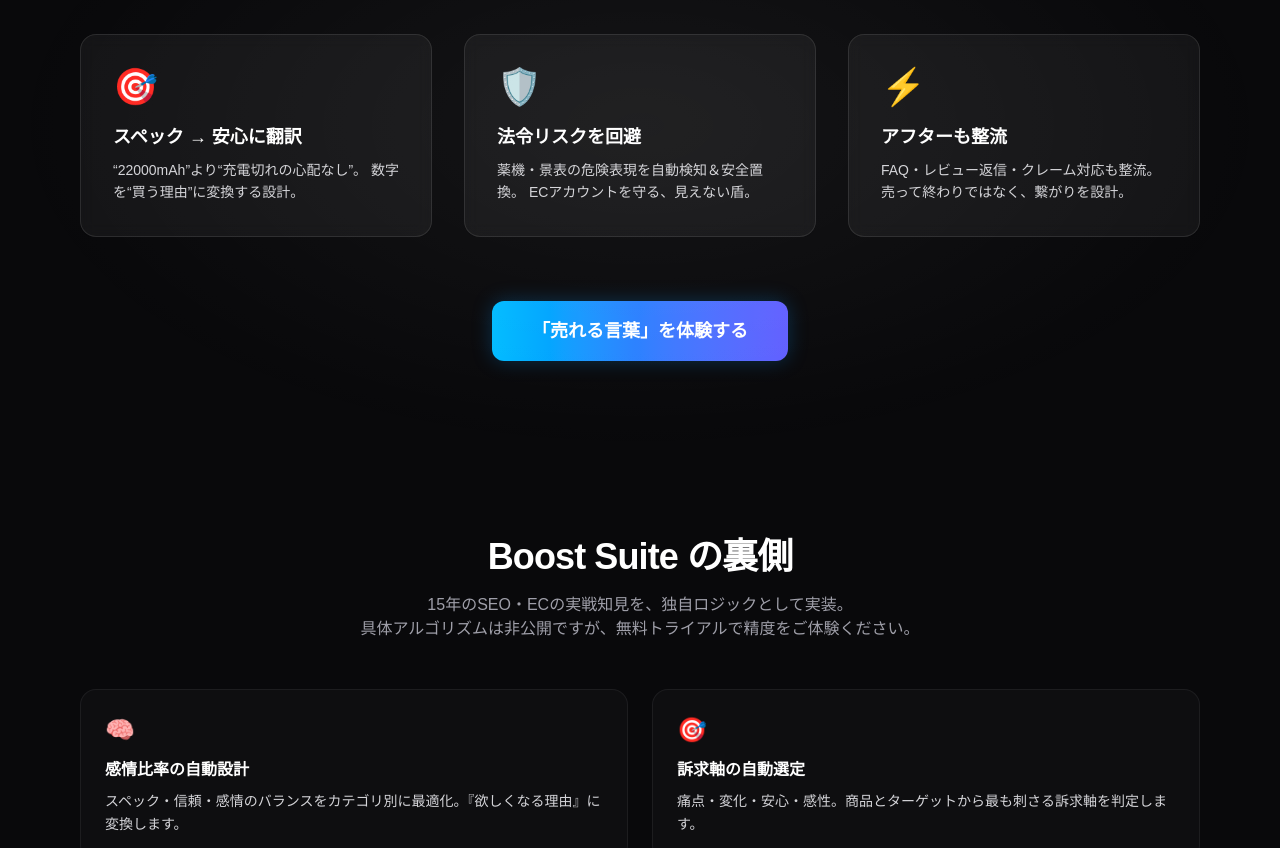
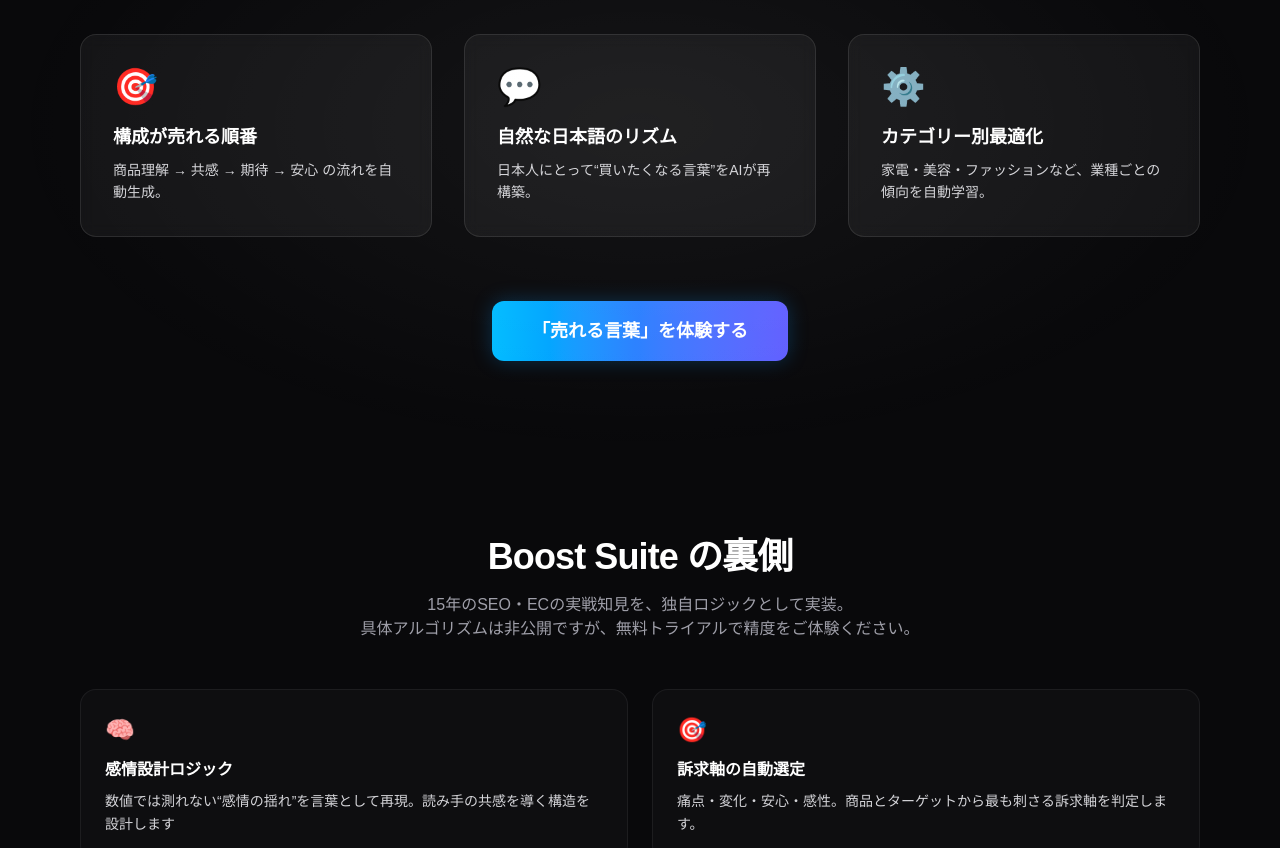
Before and after one commit to Waltz0820/boostsuite-app, a Next.js app: page / in a window 1280 px wide. Shown: the part 2180-3028 px from the top of the page. Built offline with nearby package versions, Linux system fonts and the light colour scheme.

Commit message:
feat: 変更内容

```diff
--- a/app/components/TechBehindSection.tsx
+++ b/app/components/TechBehindSection.tsx
@@ -34,8 +34,8 @@
         <div className="mt-12 grid gap-6 md:grid-cols-2">
           <TechCard
             icon="🧠"
-            title="感情比率の自動設計"
-            description="スペック・信頼・感情のバランスをカテゴリ別に最適化。『欲しくなる理由』に変換します。"
+            title="感情設計ロジック"
+            description="数値では測れない“感情の揺れ”を言葉として再現。読み手の共感を導く構造を設計します"
           />
           <TechCard
             icon="🎯"
--- a/app/page.tsx
+++ b/app/page.tsx
@@ -167,34 +167,32 @@
       </span>
     </h2>
     <p className="text-zinc-400 text-center mb-16">
-      他のAIツールにはない「言葉の設計思想」。
+      Boost Suiteが他のAIと違うのは、“言葉の整え方”にあります。
+私たちは「伝える」よりも「伝わる」を設計しています。
     </p>
 
     <div className="grid md:grid-cols-3 gap-8">
       <div className="rounded-2xl bg-white/5 border border-white/10 backdrop-blur p-8 hover:bg-white/10 transition">
         <div className="text-4xl mb-4">🎯</div>
-        <h3 className="font-bold mb-2 text-lg">スペック → 安心に翻訳</h3>
+        <h3 className="font-bold mb-2 text-lg">構成が売れる順番</h3>
         <p className="text-sm text-zinc-300 leading-relaxed">
-          “22000mAh”より“充電切れの心配なし”。
-          数字を“買う理由”に変換する設計。
+          商品理解 → 共感 → 期待 → 安心 の流れを自動生成。
         </p>
       </div>
 
       <div className="rounded-2xl bg-white/5 border border-white/10 backdrop-blur p-8 hover:bg-white/10 transition">
-        <div className="text-4xl mb-4">🛡️</div>
-        <h3 className="font-bold mb-2 text-lg">法令リスクを回避</h3>
+        <div className="text-4xl mb-4">💬</div>
+        <h3 className="font-bold mb-2 text-lg">自然な日本語のリズム</h3>
         <p className="text-sm text-zinc-300 leading-relaxed">
-          薬機・景表の危険表現を自動検知＆安全置換。
-          ECアカウントを守る、見えない盾。
+          日本人にとって“買いたくなる言葉”をAIが再構築。
         </p>
       </div>
 
       <div className="rounded-2xl bg-white/5 border border-white/10 backdrop-blur p-8 hover:bg-white/10 transition">
-        <div className="text-4xl mb-4">⚡</div>
-        <h3 className="font-bold mb-2 text-lg">アフターも整流</h3>
+        <div className="text-4xl mb-4">⚙️</div>
+        <h3 className="font-bold mb-2 text-lg">カテゴリー別最適化</h3>
         <p className="text-sm text-zinc-300 leading-relaxed">
-          FAQ・レビュー返信・クレーム対応も整流。
-          売って終わりではなく、繋がりを設計。
+          家電・美容・ファッションなど、業種ごとの傾向を自動学習。
         </p>
       </div>
     </div>
```
